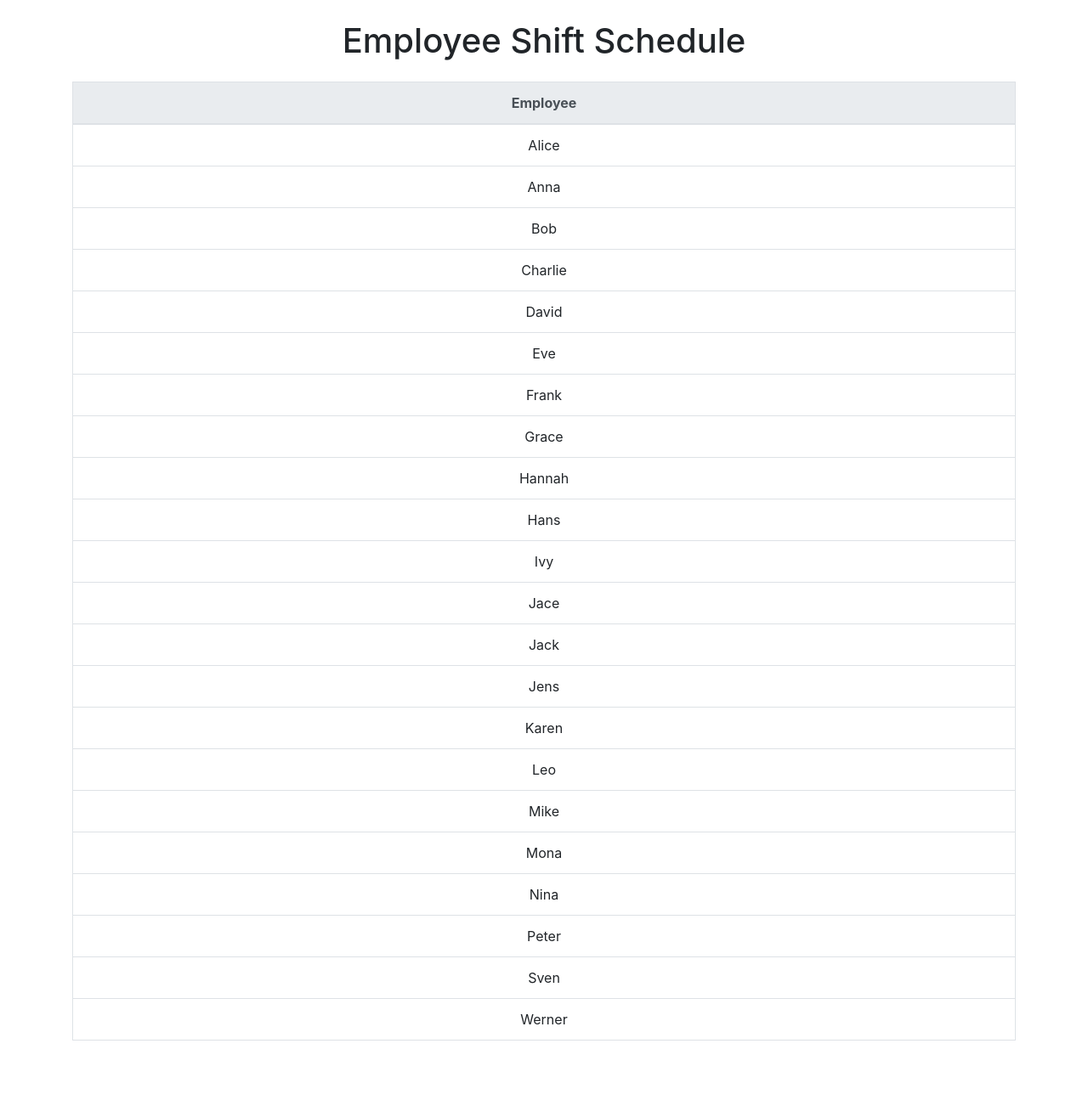
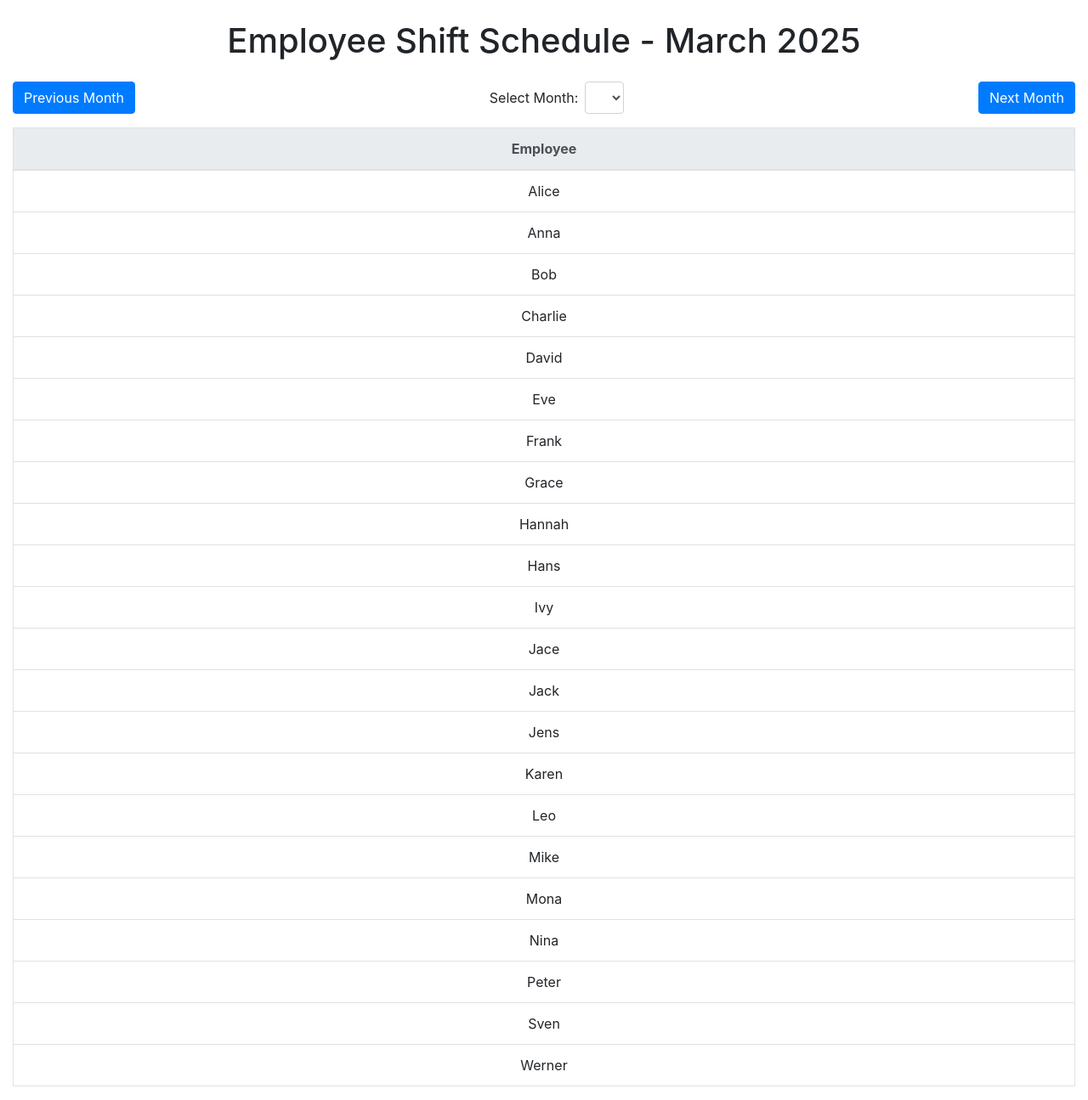
Before and after one commit to pguetschow/bachelor-shift-manager, a Django app: page /schedule/ in a window 1280 px wide. Shown: the whole page at 85% size. Before the commit the page ends 1225 px from the top, so only its background shows below. Run offline with Django 5.2, Linux system fonts and the light colour scheme; data comes from the database, SQL or seed files in the repository; data that the repository does not hold is empty; some libraries are stand-ins or nearby versions.

Commit message:
refactor: updated schedule view

```diff
--- a/rostering_app/fixtures/employees.json
+++ b/rostering_app/fixtures/employees.json
@@ -6,7 +6,7 @@
       "name": "Alice",
       "max_hours_per_week": 40,
       "absences": ["2024-02-05", "2024-02-12"],
-      "preferred_shifts": ["EarlyShift"]
+      "preferred_shifts": ["EarlyShift", "NightShift"]
     }
   },
   {
--- a/rostering_app/templates/rostering_app/schedule.html
+++ b/rostering_app/templates/rostering_app/schedule.html
@@ -7,64 +7,49 @@
     <link rel="stylesheet" href="https://stackpath.bootstrapcdn.com/bootstrap/4.5.2/css/bootstrap.min.css">
     <style>
         /* Custom shift colors */
-        .EarlyShift {
-            background-color: skyblue;
-        }
-        .LateShift {
-            background-color: palegreen;
-        }
-        .NightShift {
-            background-color: salmon;
-        }
-        .Absent {
-            background-color: red;
-            color: white;
-        }
-        .Off {
-            background-color: lightgrey;
-        }
-        .padding-5px-tb {
-            padding-top: 5px;
-            padding-bottom: 5px;
-        }
-        .padding-15px-lr {
-            padding-left: 15px;
-            padding-right: 15px;
-        }
-        .border-radius-5 {
-            border-radius: 5px;
-        }
-        .margin-10px-bottom {
-            margin-bottom: 10px;
-        }
-        .margin-10px-top {
-            margin-top: 10px;
-        }
-        .font-size16 {
-            font-size: 16px;
-        }
-        .xs-font-size13 {
-            font-size: 13px;
-        }
-        .font-size14 {
-            font-size: 14px;
-        }
-        .text-light-gray {
-            color: #777;
-        }
-        .bg-light-gray {
-            background-color: #f8f9fa;
-        }
-        .bg-lightred {
-            background-color: #f28b82;
-        }
+        .EarlyShift { background-color: skyblue; }
+        .LateShift { background-color: palegreen; }
+        .NightShift { background-color: salmon; }
+        .Absent { background-color: red; color: white; }
+        .Off { background-color: lightgrey; }
+        .padding-5px-tb { padding-top: 5px; padding-bottom: 5px; }
+        .padding-15px-lr { padding-left: 15px; padding-right: 15px; }
+        .border-radius-5 { border-radius: 5px; }
+        .margin-10px-bottom { margin-bottom: 10px; }
+        .margin-10px-top { margin-top: 10px; }
+        .font-size16 { font-size: 16px; }
+        .xs-font-size13 { font-size: 13px; }
+        .font-size14 { font-size: 14px; }
+        .text-light-gray { color: #777; }
+        .bg-light-gray { background-color: #f8f9fa; }
+        .bg-lightred { background-color: #f28b82; }
     </style>
 </head>
 <body>
-    <div class="container">
+    <div class="container-fluid"> <!-- Wider container -->
         <div class="text-center my-4">
-            <h1>Employee Shift Schedule</h1>
+            <h1>Employee Shift Schedule - {{ current_month }}</h1>
         </div>
+
+        <!-- Navigation Controls -->
+        <div class="d-flex justify-content-between align-items-center mb-3">
+            <a href="?month={{ prev_month }}" class="btn btn-primary">Previous Month</a>
+
+            <!-- Month Overview Dropdown -->
+            <form method="get" class="form-inline">
+                <label for="monthSelect" class="mr-2">Select Month:</label>
+                <select id="monthSelect" name="month" class="form-control" onchange="this.form.submit()">
+                    {% for month in month_overview %}
+                        <option value="{{ month }}" {% if month == current_month_value %}selected{% endif %}>
+                            {{ month }}
+                        </option>
+                    {% endfor %}
+                </select>
+            </form>
+
+            <a href="?month={{ next_month }}" class="btn btn-primary">Next Month</a>
+        </div>
+
         <div class="table-responsive">
             <table class="table table-bordered text-center">
                 <thead class="thead-light">
@@ -90,6 +75,7 @@
             </table>
         </div>
     </div>
+
     <script src="https://code.jquery.com/jquery-3.5.1.slim.min.js"></script>
     <script src="https://cdn.jsdelivr.net/npm/popper.js@1.16.1/dist/umd/popper.min.js"></script>
     <script src="https://stackpath.bootstrapcdn.com/bootstrap/4.5.2/js/bootstrap.min.js"></script>
--- a/rostering_app/views.py
+++ b/rostering_app/views.py
@@ -1,4 +1,5 @@
 import datetime
+import calendar
 from django.shortcuts import render
 from rostering_app.models import ScheduleEntry, Employee
 
@@ -46,37 +47,74 @@ def start_page(request):
 
 
 def schedule_view(request):
-    """
-    Display the full schedule (non-archived entries) ordered by date in a matrix format.
-    """
-    # Retrieve all non-archived schedule entries
-    entries = ScheduleEntry.objects.filter(archived=False)
+    # Determine selected month from query parameter, default to current month
+    month_param = request.GET.get('month')
+    if month_param:
+        try:
+            year, month = map(int, month_param.split('-'))
+        except ValueError:
+            today = datetime.date.today()
+            year, month = today.year, today.month
+    else:
+        today = datetime.date.today()
+        year, month = today.year, today.month
 
-    # Get a sorted list of unique dates (as strings) from schedule entries
+    # Calculate first and last day of the selected month
+    start_date = datetime.date(year, month, 1)
+    last_day = calendar.monthrange(year, month)[1]
+    end_date = datetime.date(year, month, last_day)
+
+    # Filter schedule entries for the selected month
+    entries = ScheduleEntry.objects.filter(date__gte=start_date, date__lte=end_date, archived=False)
+
+    # Get a sorted list of unique dates (as strings) within the selected month from schedule entries
     dates = sorted({entry.date.strftime('%Y-%m-%d') for entry in entries})
 
     # Get all employees (sorted by name)
     employees = Employee.objects.all().order_by('name')
 
-    # Build a matrix where each row is: {"employee": employee_name, "schedule": [shift for each date]}
+    # Build a schedule matrix for employees for the selected month
     matrix = []
     for emp in employees:
         row = {"employee": emp.name, "schedule": []}
         for d in dates:
-            # Convert d (a date string) to a date object using datetime.datetime.strptime
             date_obj = datetime.datetime.strptime(d, '%Y-%m-%d').date()
-            # Try to get the schedule entry for this employee and date
             entry = entries.filter(employee=emp, date=date_obj).first()
             if entry:
                 row["schedule"].append(entry.shift_type.name)
-            elif d in emp.absences:  # Check if the employee is absent on that day
+            elif d in emp.absences:  # Assuming emp.absences is iterable with date strings
                 row["schedule"].append("Absent")
             else:
                 row["schedule"].append("Off")
         matrix.append(row)
 
+    # Calculate previous and next month values
+    prev_month = month - 1
+    prev_year = year
+    if prev_month < 1:
+        prev_month = 12
+        prev_year -= 1
+    next_month = month + 1
+    next_year = year
+    if next_month > 12:
+        next_month = 1
+        next_year += 1
+
+    prev_month_param = f"{prev_year}-{prev_month:02d}"
+    next_month_param = f"{next_year}-{next_month:02d}"
+    current_month_value = f"{year}-{month:02d}"
+
+    # Build month overview: list unique months with schedule entries (e.g., "2024-02")
+    all_entries = ScheduleEntry.objects.filter(archived=False)
+    month_overview = sorted({entry.date.strftime('%Y-%m') for entry in all_entries})
+
     context = {
         "dates": dates,
-        "matrix": matrix
+        "matrix": matrix,
+        "prev_month": prev_month_param,
+        "next_month": next_month_param,
+        "current_month": datetime.date(year, month, 1).strftime('%B %Y'),
+        "current_month_value": current_month_value,
+        "month_overview": month_overview,
     }
     return render(request, 'rostering_app/schedule.html', context)
```
